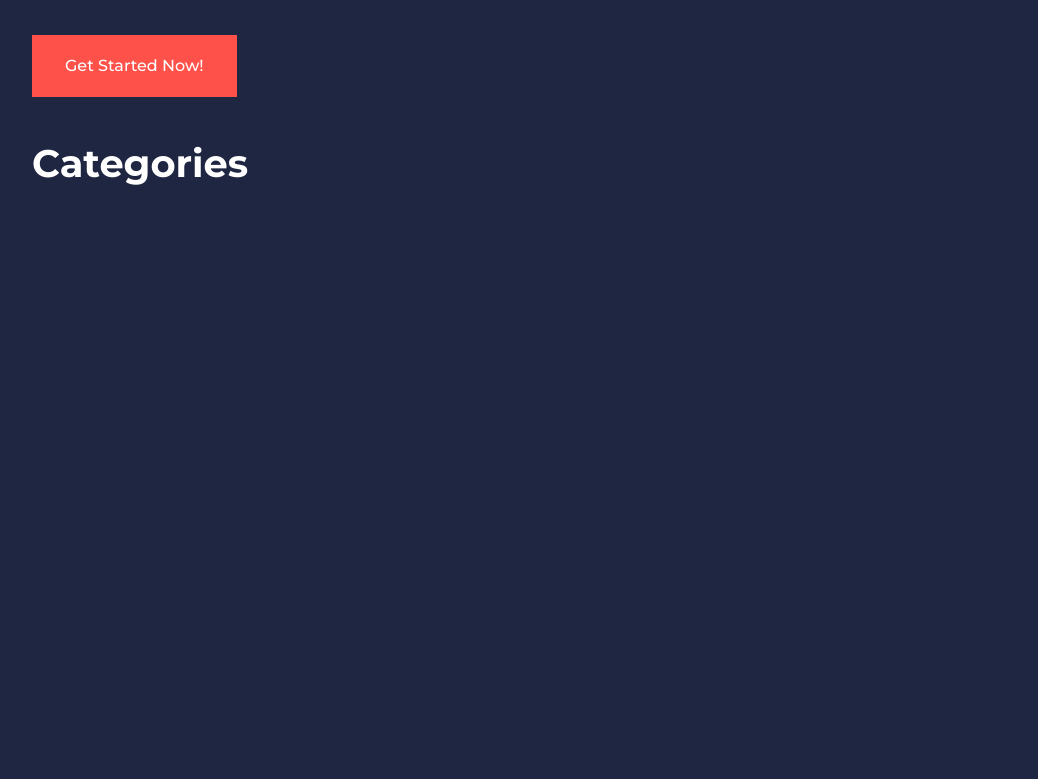
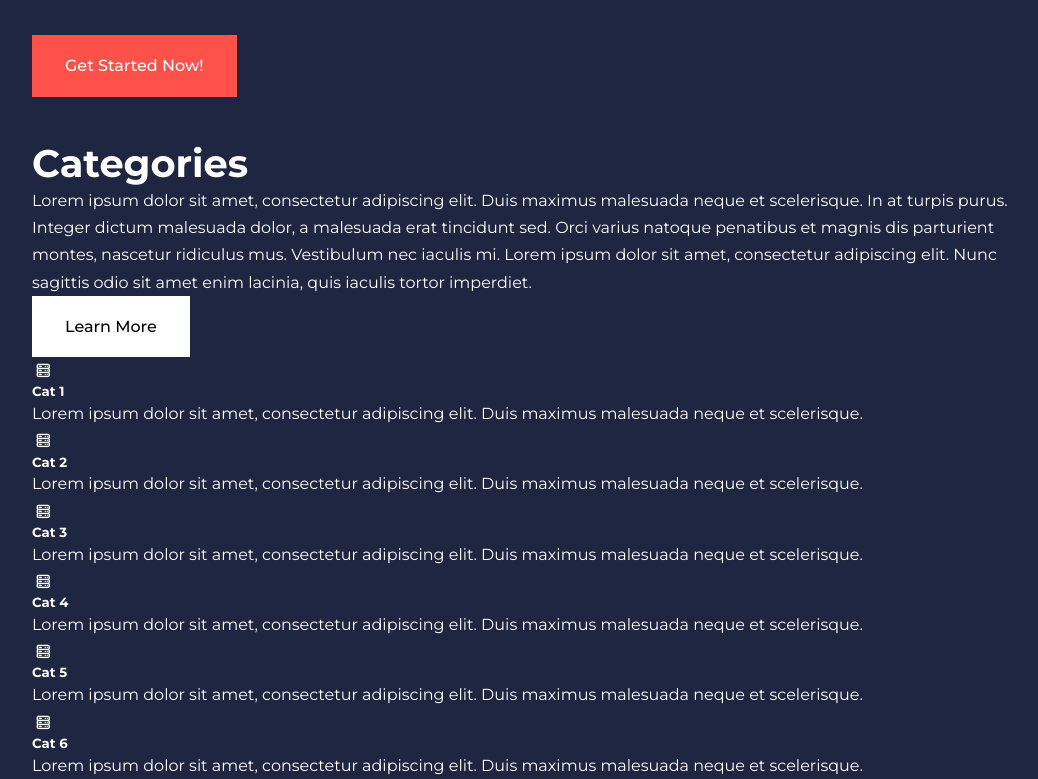
Before and after one commit to drummondsk/water-monitoring-module, a plain HTML site: page index.html in a window 1280 px wide. Shown: the part 499-1278 px from the top of the page, without its empty margins (96-1134 px from the left). Before the commit the page ends 800 px from the top, so only its background shows below. Drawn offline with nearby package versions, Linux system fonts and the light colour scheme.

Commit message:
Included Categories Section

```diff
--- a/index.html
+++ b/index.html
@@ -39,7 +39,8 @@
         <div class="container header__container">
             <div class="header__left">
                 <h1> Precision agriculture  is the future of food production.</h1>
-                <p>Lorem ipsum dolor sit amet, consectetur adipiscing elit. Duis maximus malesuada neque et scelerisque.
+                <p>
+                    Lorem ipsum dolor sit amet, consectetur adipiscing elit. Duis maximus malesuada neque et scelerisque.
                     In at turpis purus. Integer dictum malesuada dolor, a malesuada erat tincidunt sed.
                     Orci varius natoque penatibus et magnis dis parturient montes, nascetur ridiculus mus.
                     Vestibulum nec iaculis mi. Lorem ipsum dolor sit amet, consectetur adipiscing elit.
@@ -61,9 +62,70 @@
         <div class="container categories__container">
             <div class="categories__left">
                 <h1> Categories </h1>
+                <p>
+                    Lorem ipsum dolor sit amet, consectetur adipiscing elit. Duis maximus malesuada neque et scelerisque.
+                    In at turpis purus. Integer dictum malesuada dolor, a malesuada erat tincidunt sed.
+                    Orci varius natoque penatibus et magnis dis parturient montes, nascetur ridiculus mus.
+                    Vestibulum nec iaculis mi. Lorem ipsum dolor sit amet, consectetur adipiscing elit.
+                    Nunc sagittis odio sit amet enim lacinia, quis iaculis tortor imperdiet.
+                </p>
+                <a href="#" class="btn">Learn More</a>
             </div>
             <div class="categories__right">
-
+                <article class="category">
+                    <span class="category__icon">
+                        <i class="uil uil-server"></i>
+                    </span>
+                    <h5>Cat 1</h5>
+                    <p>
+                        Lorem ipsum dolor sit amet, consectetur adipiscing elit. Duis maximus malesuada neque et scelerisque.
+                    </p>
+                </article>
+                <article class="category">
+                    <span class="category__icon">
+                        <i class="uil uil-server"></i>
+                    </span>
+                    <h5>Cat 2</h5>
+                    <p>
+                        Lorem ipsum dolor sit amet, consectetur adipiscing elit. Duis maximus malesuada neque et scelerisque.
+                    </p>
+                </article>
+                <article class="category">
+                    <span class="category__icon">
+                        <i class="uil uil-server"></i>
+                    </span>
+                    <h5>Cat 3</h5>
+                    <p>
+                        Lorem ipsum dolor sit amet, consectetur adipiscing elit. Duis maximus malesuada neque et scelerisque.
+                    </p>
+                </article>
+                <article class="category">
+                    <span class="category__icon">
+                        <i class="uil uil-server"></i>
+                    </span>
+                    <h5>Cat 4</h5>
+                    <p>
+                        Lorem ipsum dolor sit amet, consectetur adipiscing elit. Duis maximus malesuada neque et scelerisque.
+                    </p>
+                </article>
+                <article class="category">
+                    <span class="category__icon">
+                        <i class="uil uil-server"></i>
+                    </span>
+                    <h5>Cat 5</h5>
+                    <p>
+                        Lorem ipsum dolor sit amet, consectetur adipiscing elit. Duis maximus malesuada neque et scelerisque.
+                    </p>
+                </article>
+                <article class="category">
+                    <span class="category__icon">
+                        <i class="uil uil-server"></i>
+                    </span>
+                    <h5>Cat 6</h5>
+                    <p>
+                        Lorem ipsum dolor sit amet, consectetur adipiscing elit. Duis maximus malesuada neque et scelerisque.
+                    </p>
+                </article>
             </div>
         </div>
     </section>
```
